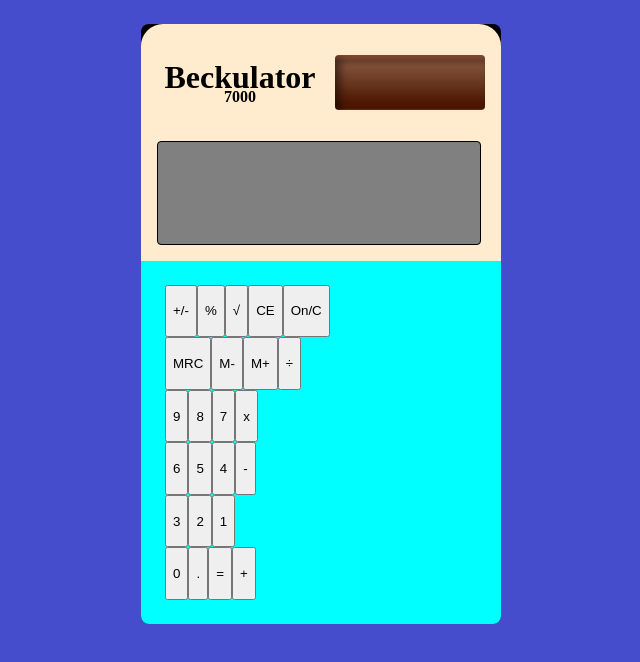
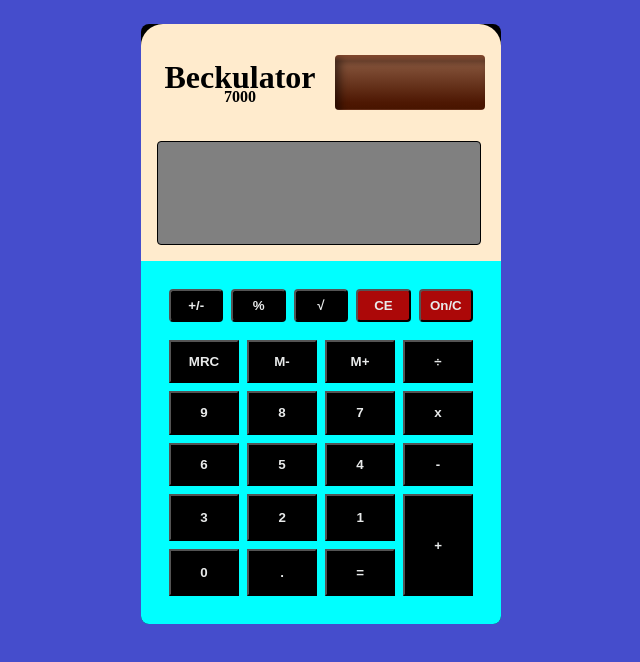
Before and after one commit to Breck37/breckulator, a React (Create React App) app: page / in a window 1280 px wide. Shown: the top 662 px of the page, without its empty margins (319-959 px from the left). Built offline with nearby package versions, Linux system fonts and the light colour scheme.

Commit message:
fix: improved button layout
Signed-off-by: B-eck37 <brent.eckert7@gmail.com>

```diff
--- a/src/components/Calculators/BasicCalculator.tsx
+++ b/src/components/Calculators/BasicCalculator.tsx
@@ -28,6 +28,7 @@ const BasicCalculator = () => {
     }
 
     const updateCurrentValue = (event: React.MouseEvent<HTMLButtonElement>) => {
+        if(!isPowerOn) return;
         if(Boolean(basicOperatorFunctions[event.currentTarget.value])) {
             includeOperator(event);
             return;
@@ -77,8 +78,8 @@ const BasicCalculator = () => {
                     <button onClick={updateCurrentValue} value="invert" className="operator-key divide">+/-</button>
                     <button onClick={updateCurrentValue} value="percent" className="operator-key divide">%</button>
                     <button onClick={updateCurrentValue} value="square" className="operator-key divide">√</button>
-                    <button onClick={updateCurrentValue} value="clearEntry" className="basic-key equals">CE</button>
-                    <button onClick={setFunction} value="power" className="basic-key divide">On/C</button>
+                    <button onClick={updateCurrentValue} value="clearEntry" className="basic-key equals red">CE</button>
+                    <button onClick={setFunction} value="power" className="basic-key divide red">On/C</button>
                 </div>
 
                 <div className="row">
@@ -102,16 +103,19 @@ const BasicCalculator = () => {
                     <button onClick={includeOperator} value="minus" className="operator-key minus"> - </button>
                 </div>
 
+                <div className="bottom-container">
+                    <div>
                         <div className="small row">
                             <button onClick={updateCurrentValue} value={3}  className="basic-key three">3</button>
                             <button onClick={updateCurrentValue} value={2}  className="basic-key two">2</button>
                             <button onClick={updateCurrentValue} value={1}   className="basic-key one">1</button>
                         </div>
-
                         <div className="small row">
                             <button onClick={updateCurrentValue} value={0} className="basic-key 0">0</button>
                             <button onClick={includeOperator} value="dot" className="basic-key dot">.</button>
                             <button onClick={equate} className="basic-key clear">{"="}</button>
+                        </div>
+                    </div>
                     <button onClick={includeOperator} value="plus" className=" plus operator-key plus">+</button>
                 </div>
             </div>
--- a/src/styles/calculator.scss
+++ b/src/styles/calculator.scss
@@ -1,4 +1,10 @@
 @import './colors.scss';
+
+button {
+    background-color: $primary_black;
+    color: $super_white;
+    font-weight: 700;
+}
 
 .basic {
     position: relative;
@@ -111,11 +117,27 @@
     border-bottom-right-radius: 8px;
 }
 
+.top {
+    > button {
+        border-radius: 4px;
+        height: 65%;
+    }
+}
+
 .row {
     display: flex;
     flex: 1;
     height: 55px;
     margin: 0 24px;
+
+    > button {
+        flex: 1;
+        margin: 4px;
+    }
+}
+
+.small {
+    margin: 0 0 0 24px;
 }
 
 .basic-keys {
@@ -160,3 +182,21 @@
     display: flex;
     flex-direction: column;
 }
+
+.bottom-container {
+    display: flex;
+    margin-right: 24px;
+
+    > div {
+        flex: 1;
+    }
+    > button {
+        flex: 0.208;
+        margin: 4px;
+
+    }
+}
+
+.red {
+    background-color: rgb(172, 8, 8);
+}
```
Lines whose indentation alone changed are shown as unchanged.
